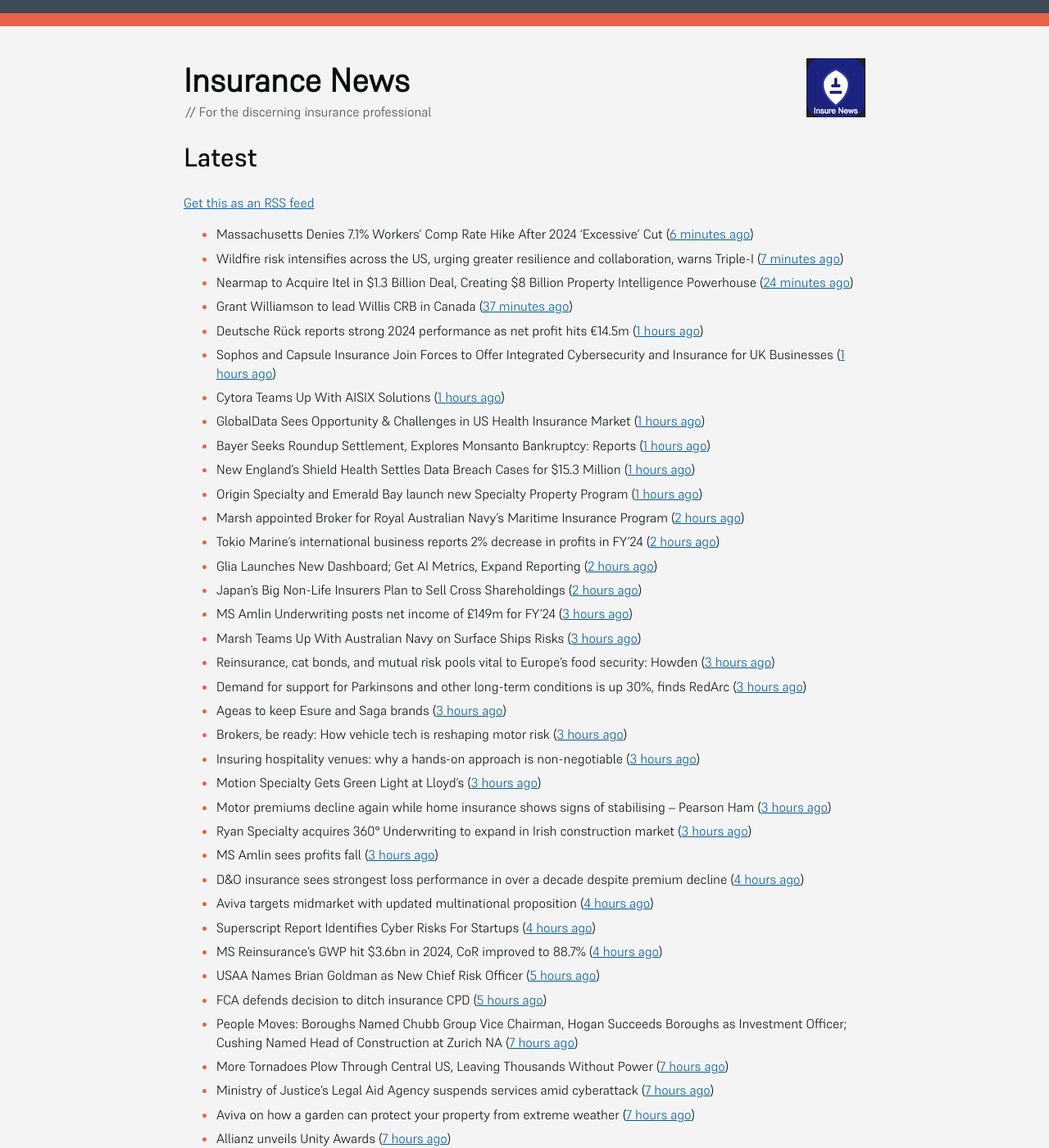
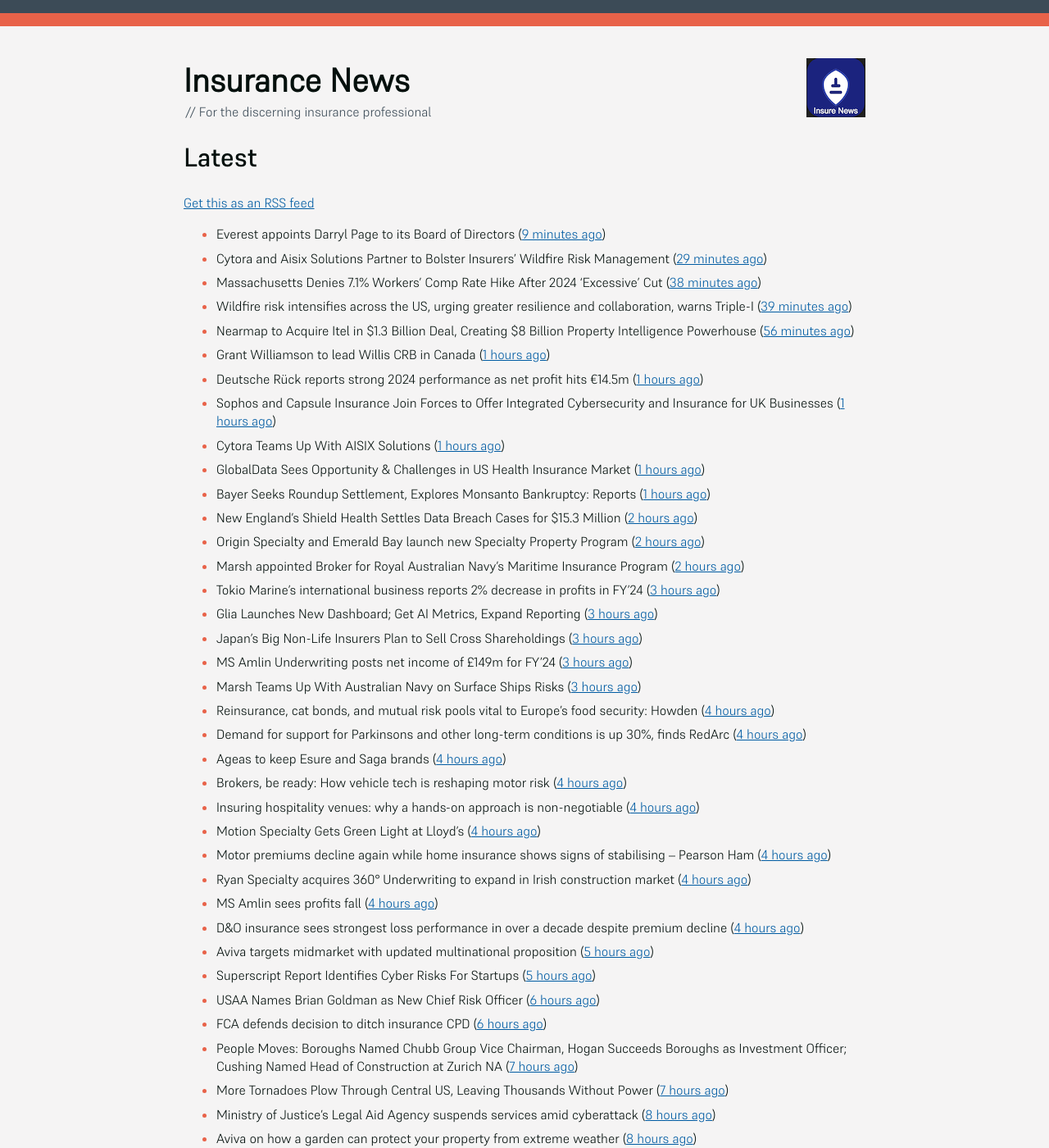
Before and after one commit to mat-0/feeds.thechels.uk, a Jekyll site: the page built from index.md, in a window 1280 px wide and 1400 px high. Shown: the whole window at 82% size. Built offline with Jekyll 4.4.1, drawn with Linux system fonts in a browser that asks for light colours; some of the changed text lies outside the part shown.

Commit message:
New Feed

```diff
--- a/index.md
+++ b/index.md
@@ -8,49 +8,50 @@ description: Latest Updates
 [Get this as an RSS feed](/feed.rss)
 
 <!-- news_marker starts -->
-- Massachusetts Denies 7.1% Workers’ Comp Rate Hike After 2024 ‘Excessive’ Cut ([6 minutes ago](https://www.insurancejournal.com/news/east/2025/05/20/824489.htm))
-- Wildfire risk intensifies across the US, urging greater resilience and collaboration, warns Triple-I ([7 minutes ago](https://www.reinsurancene.ws/wildfire-risk-intensifies-across-the-us-urging-greater-resilience-and-collaboration-warns-triple-i/))
-- Nearmap to Acquire Itel in $1.3 Billion Deal, Creating $8 Billion Property Intelligence Powerhouse ([24 minutes ago](https://www.insurtechinsights.com/nearmap-to-acquire-itel-in-1-3-billion-deal-creating-8-billion-property-intelligence-powerhouse/))
-- Grant Williamson to lead Willis CRB in Canada ([37 minutes ago](https://www.reinsurancene.ws/grant-williamson-to-lead-willis-crb-in-canada/))
+- Everest appoints Darryl Page to its Board of Directors ([9 minutes ago](https://www.reinsurancene.ws/everest-appoints-darryl-page-to-its-board-of-directors/))
+- Cytora and Aisix Solutions Partner to Bolster Insurers’ Wildfire Risk Management ([29 minutes ago](https://www.insurtechinsights.com/cytora-and-aisix-solutions-partner-to-bolster-insurers-wildfire-risk-management/))
+- Massachusetts Denies 7.1% Workers’ Comp Rate Hike After 2024 ‘Excessive’ Cut ([38 minutes ago](https://www.insurancejournal.com/news/east/2025/05/20/824489.htm))
+- Wildfire risk intensifies across the US, urging greater resilience and collaboration, warns Triple-I ([39 minutes ago](https://www.reinsurancene.ws/wildfire-risk-intensifies-across-the-us-urging-greater-resilience-and-collaboration-warns-triple-i/))
+- Nearmap to Acquire Itel in $1.3 Billion Deal, Creating $8 Billion Property Intelligence Powerhouse ([56 minutes ago](https://www.insurtechinsights.com/nearmap-to-acquire-itel-in-1-3-billion-deal-creating-8-billion-property-intelligence-powerhouse/))
+- Grant Williamson to lead Willis CRB in Canada ([1 hours ago](https://www.reinsurancene.ws/grant-williamson-to-lead-willis-crb-in-canada/))
 - Deutsche Rück reports strong 2024 performance as net profit hits €14.5m ([1 hours ago](https://www.reinsurancene.ws/deutsche-ruck-reports-strong-2024-performance-as-net-profit-hits-e14-5m/))
 - Sophos and Capsule Insurance Join Forces to Offer Integrated Cybersecurity and Insurance for UK Businesses ([1 hours ago](https://www.insurtechinsights.com/sophos-and-capsule-insurance-join-forces-to-offer-integrated-cybersecurity-and-insurance-for-uk-businesses/))
 - Cytora Teams Up With AISIX Solutions ([1 hours ago](https://insurance-edge.net/2025/05/20/cytora-teams-up-with-aisix-solutions/))
 - GlobalData Sees Opportunity & Challenges in US Health Insurance Market ([1 hours ago](https://insurance-edge.net/2025/05/20/globaldata-sees-opportunity-challenges-in-us-health-insurance-market/))
 - Bayer Seeks Roundup Settlement, Explores Monsanto Bankruptcy: Reports ([1 hours ago](https://www.insurancejournal.com/news/national/2025/05/20/824477.htm))
-- New England’s Shield Health Settles Data Breach Cases for $15.3 Million ([1 hours ago](https://www.insurancejournal.com/news/east/2025/05/20/824475.htm))
-- Origin Specialty and Emerald Bay launch new Specialty Property Program ([1 hours ago](https://www.reinsurancene.ws/origin-specialty-and-emerald-bay-launch-new-specialty-property-program/))
+- New England’s Shield Health Settles Data Breach Cases for $15.3 Million ([2 hours ago](https://www.insurancejournal.com/news/east/2025/05/20/824475.htm))
+- Origin Specialty and Emerald Bay launch new Specialty Property Program ([2 hours ago](https://www.reinsurancene.ws/origin-specialty-and-emerald-bay-launch-new-specialty-property-program/))
 - Marsh appointed Broker for Royal Australian Navy’s Maritime Insurance Program ([2 hours ago](https://www.reinsurancene.ws/marsh-appointed-broker-for-royal-australian-navys-maritime-insurance-program/))
-- Tokio Marine’s international business reports 2% decrease in profits in FY’24 ([2 hours ago](https://www.reinsurancene.ws/tokio-marines-international-business-reports-2-decrease-in-profits-in-fy24/))
-- Glia Launches New Dashboard; Get AI Metrics, Expand Reporting ([2 hours ago](https://insurance-edge.net/2025/05/20/glia-launches-new-dashboard-get-ai-metrics-expand-reporting/))
-- Japan’s Big Non-Life Insurers Plan to Sell Cross Shareholdings ([2 hours ago](https://www.insurancejournal.com/news/international/2025/05/20/824468.htm))
+- Tokio Marine’s international business reports 2% decrease in profits in FY’24 ([3 hours ago](https://www.reinsurancene.ws/tokio-marines-international-business-reports-2-decrease-in-profits-in-fy24/))
+- Glia Launches New Dashboard; Get AI Metrics, Expand Reporting ([3 hours ago](https://insurance-edge.net/2025/05/20/glia-launches-new-dashboard-get-ai-metrics-expand-reporting/))
+- Japan’s Big Non-Life Insurers Plan to Sell Cross Shareholdings ([3 hours ago](https://www.insurancejournal.com/news/international/2025/05/20/824468.htm))
 - MS Amlin Underwriting posts net income of £149m for FY’24 ([3 hours ago](https://www.reinsurancene.ws/ms-amlin-underwriting-posts-net-income-of-149m-for-fy24/))
 - Marsh Teams Up With Australian Navy on Surface Ships Risks ([3 hours ago](https://insurance-edge.net/2025/05/20/marsh-teams-up-with-australian-navy-on-surface-ships-risks/))
-- Reinsurance, cat bonds, and mutual risk pools vital to Europe’s food security: Howden ([3 hours ago](https://www.reinsurancene.ws/reinsurance-cat-bonds-and-mutual-risk-pools-vital-to-europes-food-security-howden/))
-- Demand for support for Parkinsons and other long-term conditions is up 30%, finds RedArc ([3 hours ago](https://ifamagazine.com/demand-for-support-for-parkinsons-and-other-long-term-conditions-is-up-30-finds-redarc/))
-- Ageas to keep Esure and Saga brands ([3 hours ago](https://www.postonline.co.uk/news/7957788/ageas-to-keep-esure-and-saga-brands))
-- Brokers, be ready: How vehicle tech is reshaping motor risk ([3 hours ago](https://www.insurancebusinessmag.com/uk/news/auto-motor/brokers-be-ready-how-vehicle-tech-is-reshaping-motor-risk-536269.aspx))
-- Insuring hospitality venues: why a hands-on approach is non-negotiable ([3 hours ago](https://www.insurancebusinessmag.com/uk/news/hospitality/insuring-hospitality-venues-why-a-handson-approach-is-nonnegotiable-536268.aspx))
-- Motion Specialty Gets Green Light at Lloyd’s ([3 hours ago](https://insurance-edge.net/2025/05/20/motion-specialty-gets-green-light-at-lloyds/))
-- Motor premiums decline again while home insurance shows signs of stabilising – Pearson Ham ([3 hours ago](https://www.insurancebusinessmag.com/uk/news/auto-motor/motor-premiums-decline-again-while-home-insurance-shows-signs-of-stabilising--pearson-ham-536267.aspx))
-- Ryan Specialty acquires 360° Underwriting to expand in Irish construction market ([3 hours ago](https://www.insurancebusinessmag.com/uk/news/breaking-news/ryan-specialty-acquires-360-underwriting-to-expand-in-irish-construction-market-536266.aspx))
-- MS Amlin sees profits fall ([3 hours ago](https://www.insurancebusinessmag.com/uk/news/breaking-news/ms-amlin-sees-profits-fall-536259.aspx))
+- Reinsurance, cat bonds, and mutual risk pools vital to Europe’s food security: Howden ([4 hours ago](https://www.reinsurancene.ws/reinsurance-cat-bonds-and-mutual-risk-pools-vital-to-europes-food-security-howden/))
+- Demand for support for Parkinsons and other long-term conditions is up 30%, finds RedArc ([4 hours ago](https://ifamagazine.com/demand-for-support-for-parkinsons-and-other-long-term-conditions-is-up-30-finds-redarc/))
+- Ageas to keep Esure and Saga brands ([4 hours ago](https://www.postonline.co.uk/news/7957788/ageas-to-keep-esure-and-saga-brands))
+- Brokers, be ready: How vehicle tech is reshaping motor risk ([4 hours ago](https://www.insurancebusinessmag.com/uk/news/auto-motor/brokers-be-ready-how-vehicle-tech-is-reshaping-motor-risk-536269.aspx))
+- Insuring hospitality venues: why a hands-on approach is non-negotiable ([4 hours ago](https://www.insurancebusinessmag.com/uk/news/hospitality/insuring-hospitality-venues-why-a-handson-approach-is-nonnegotiable-536268.aspx))
+- Motion Specialty Gets Green Light at Lloyd’s ([4 hours ago](https://insurance-edge.net/2025/05/20/motion-specialty-gets-green-light-at-lloyds/))
+- Motor premiums decline again while home insurance shows signs of stabilising – Pearson Ham ([4 hours ago](https://www.insurancebusinessmag.com/uk/news/auto-motor/motor-premiums-decline-again-while-home-insurance-shows-signs-of-stabilising--pearson-ham-536267.aspx))
+- Ryan Specialty acquires 360° Underwriting to expand in Irish construction market ([4 hours ago](https://www.insurancebusinessmag.com/uk/news/breaking-news/ryan-specialty-acquires-360-underwriting-to-expand-in-irish-construction-market-536266.aspx))
+- MS Amlin sees profits fall ([4 hours ago](https://www.insurancebusinessmag.com/uk/news/breaking-news/ms-amlin-sees-profits-fall-536259.aspx))
 - D&O insurance sees strongest loss performance in over a decade despite premium decline ([4 hours ago](https://www.reinsurancene.ws/do-insurance-sees-strongest-loss-performance-in-over-a-decade-despite-premium-decline/))
-- Aviva targets midmarket with updated multinational proposition ([4 hours ago](https://www.postonline.co.uk/broker/7957787/aviva-targets-midmarket-with-updated-multinational-proposition))
-- Superscript Report Identifies Cyber Risks For Startups ([4 hours ago](https://insurance-edge.net/2025/05/20/superscript-report-identifies-cyber-risks-for-startups/))
-- MS Reinsurance’s GWP hit $3.6bn in 2024, CoR improved to 88.7% ([4 hours ago](https://www.reinsurancene.ws/ms-reinsurances-gwp-hit-3-6bn-in-2024-cor-improved-to-88-7/))
-- USAA Names Brian Goldman as New Chief Risk Officer ([5 hours ago](https://www.insurtechinsights.com/usaa-names-brian-goldman-as-new-chief-risk-officer/))
-- FCA defends decision to ditch insurance CPD ([5 hours ago](https://www.postonline.co.uk/news/7957780/fca-defends-decision-to-ditch-insurance-cpd))
+- Aviva targets midmarket with updated multinational proposition ([5 hours ago](https://www.postonline.co.uk/broker/7957787/aviva-targets-midmarket-with-updated-multinational-proposition))
+- Superscript Report Identifies Cyber Risks For Startups ([5 hours ago](https://insurance-edge.net/2025/05/20/superscript-report-identifies-cyber-risks-for-startups/))
+- USAA Names Brian Goldman as New Chief Risk Officer ([6 hours ago](https://www.insurtechinsights.com/usaa-names-brian-goldman-as-new-chief-risk-officer/))
+- FCA defends decision to ditch insurance CPD ([6 hours ago](https://www.postonline.co.uk/news/7957780/fca-defends-decision-to-ditch-insurance-cpd))
 - People Moves: Boroughs Named Chubb Group Vice Chairman, Hogan Succeeds Boroughs as Investment Officer; Cushing Named Head of Construction at Zurich NA ([7 hours ago](https://www.insurancejournal.com/news/national/2025/05/20/824390.htm))
 - More Tornadoes Plow Through Central US, Leaving Thousands Without Power ([7 hours ago](https://www.insurancejournal.com/news/southeast/2025/05/20/824450.htm))
-- Ministry of Justice's Legal Aid Agency suspends services amid cyberattack ([7 hours ago](https://www.insurancebusinessmag.com/uk/news/cyber/ministry-of-justices-legal-aid-agency-suspends-services-amid-cyberattack-536241.aspx))
-- Aviva on how a garden can protect your property from extreme weather ([7 hours ago](https://www.insurancebusinessmag.com/uk/news/property-insurance/aviva-on-how-a-garden-can-protect-your-property-from-extreme-weather-536238.aspx))
-- Allianz unveils Unity Awards ([7 hours ago](https://www.insurancebusinessmag.com/uk/news/breaking-news/allianz-unveils-unity-awards-536237.aspx))
-- AmTrust International reports progress in Turkey ([7 hours ago](https://www.insurancebusinessmag.com/uk/news/breaking-news/amtrust-international-reports-progress-in-turkey-536236.aspx))
+- Ministry of Justice's Legal Aid Agency suspends services amid cyberattack ([8 hours ago](https://www.insurancebusinessmag.com/uk/news/cyber/ministry-of-justices-legal-aid-agency-suspends-services-amid-cyberattack-536241.aspx))
+- Aviva on how a garden can protect your property from extreme weather ([8 hours ago](https://www.insurancebusinessmag.com/uk/news/property-insurance/aviva-on-how-a-garden-can-protect-your-property-from-extreme-weather-536238.aspx))
+- Allianz unveils Unity Awards ([8 hours ago](https://www.insurancebusinessmag.com/uk/news/breaking-news/allianz-unveils-unity-awards-536237.aspx))
+- AmTrust International reports progress in Turkey ([8 hours ago](https://www.insurancebusinessmag.com/uk/news/breaking-news/amtrust-international-reports-progress-in-turkey-536236.aspx))
 - Could Your Tech Stack Use a Spring Cleaning? How to Reduce Insurance IT Complexity with APIs ([8 hours ago](https://www.insurancejournal.com/blogs/agentsync/2025/05/20/822951.htm))
 - Driverless Trucking Firm Aurora Puts Human Back in Driver’s Seat ([8 hours ago](https://www.insurancejournal.com/news/southcentral/2025/05/20/824443.htm))
 - Big Interview: Jason Richards, Swiss Re ([8 hours ago](https://www.postonline.co.uk/reinsurance/7957541/big-interview-jason-richards-swiss-re))
-- APCIA: Record Shows ‘Minimal Complaints’ on Hurricane Milton, Helene Claims ([8 hours ago](https://www.insurancejournal.com/news/national/2025/05/20/824364.htm))
-- Italy’s Data Watchdog Fines AI Company Replika’s Developer $5.6 Million ([8 hours ago](https://www.insurancejournal.com/news/international/2025/05/20/824403.htm))
+- APCIA: Record Shows ‘Minimal Complaints’ on Hurricane Milton, Helene Claims ([9 hours ago](https://www.insurancejournal.com/news/national/2025/05/20/824364.htm))
+- Italy’s Data Watchdog Fines AI Company Replika’s Developer $5.6 Million ([9 hours ago](https://www.insurancejournal.com/news/international/2025/05/20/824403.htm))
 - EY Negligently Missed Huge Fraud at Collapsed Hospital Operator, $3B UK Trial Hears ([9 hours ago](https://www.insurancejournal.com/news/international/2025/05/20/824369.htm))
 - EU Will Propose to G7 Nations a Reduction in Sanctions Price Cap for Russian Oil ([9 hours ago](https://www.insurancejournal.com/news/international/2025/05/20/824398.htm))
 - Motion Specialty Launches Lloyd’s MGU, Founded by Former Hiscox Executives ([9 hours ago](https://www.insurancejournal.com/news/international/2025/05/20/824409.htm))
```
Also changed, not shown: other parts of index.md (+6 -7 lines).
